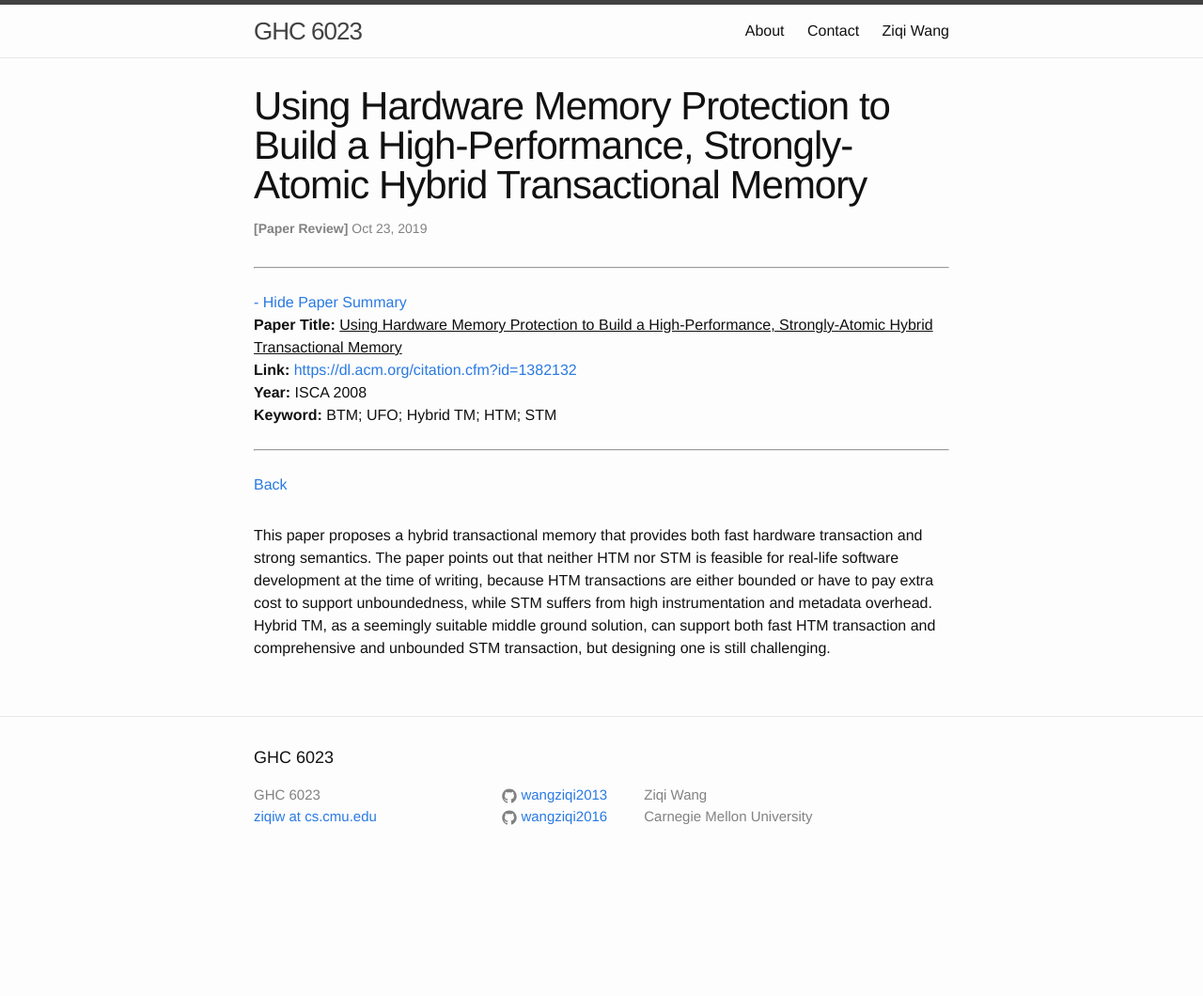
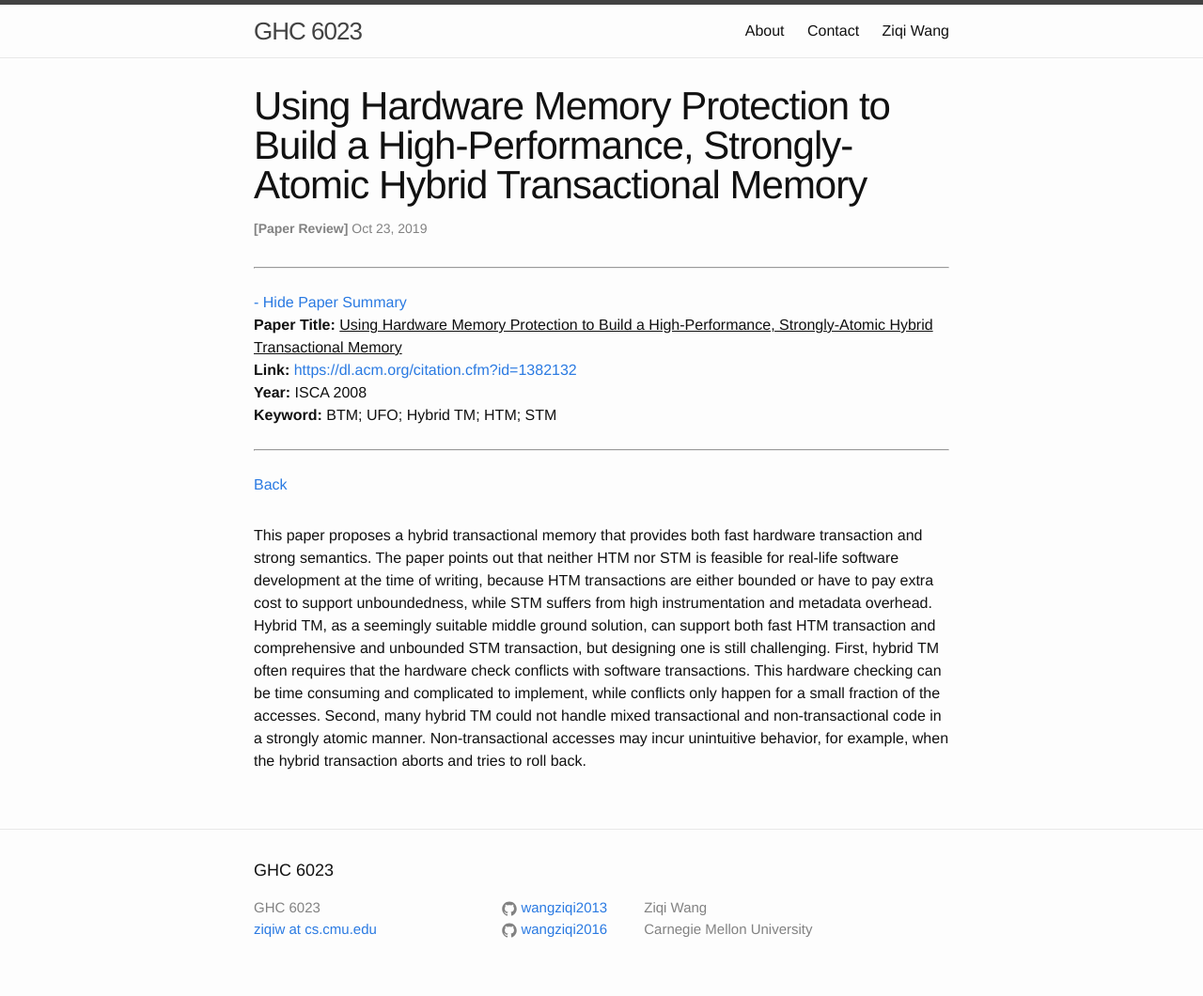
Before and after one commit to wangziqi2013/wangziqi2013.github.io, a Jekyll site: the page built from _posts/2019-10-23-btm-hybrid.markdown, in a window 1280 px wide. Shown: the whole page at 94% size. Built offline with Jekyll 4.4.1, drawn with Linux system fonts in a browser that asks for light colours; before the commit the page ends 940 px from its top, so only the background shows below that.

Commit message:
Finish reason

```diff
--- a/_posts/2019-10-23-btm-hybrid.markdown
+++ b/_posts/2019-10-23-btm-hybrid.markdown
@@ -17,4 +17,8 @@ This paper proposes a hybrid transactional memory that provides both fast hardwa
 The paper points out that neither HTM nor STM is feasible for real-life software development at the time of writing, because
 HTM transactions are either bounded or have to pay extra cost to support unboundedness, while STM suffers from high
 instrumentation and metadata overhead. Hybrid TM, as a seemingly suitable middle ground solution, can support both
-fast HTM transaction and comprehensive and unbounded STM transaction, but designing one is still challenging.
+fast HTM transaction and comprehensive and unbounded STM transaction, but designing one is still challenging. First,
+hybrid TM often requires that the hardware check conflicts with software transactions. This hardware checking can be
+time consuming and complicated to implement, while conflicts only happen for a small fraction of the accesses. Second,
+many hybrid TM could not handle mixed transactional and non-transactional code in a strongly atomic manner. Non-transactional
+accesses may incur unintuitive behavior, for example, when the hybrid transaction aborts and tries to roll back.
```
